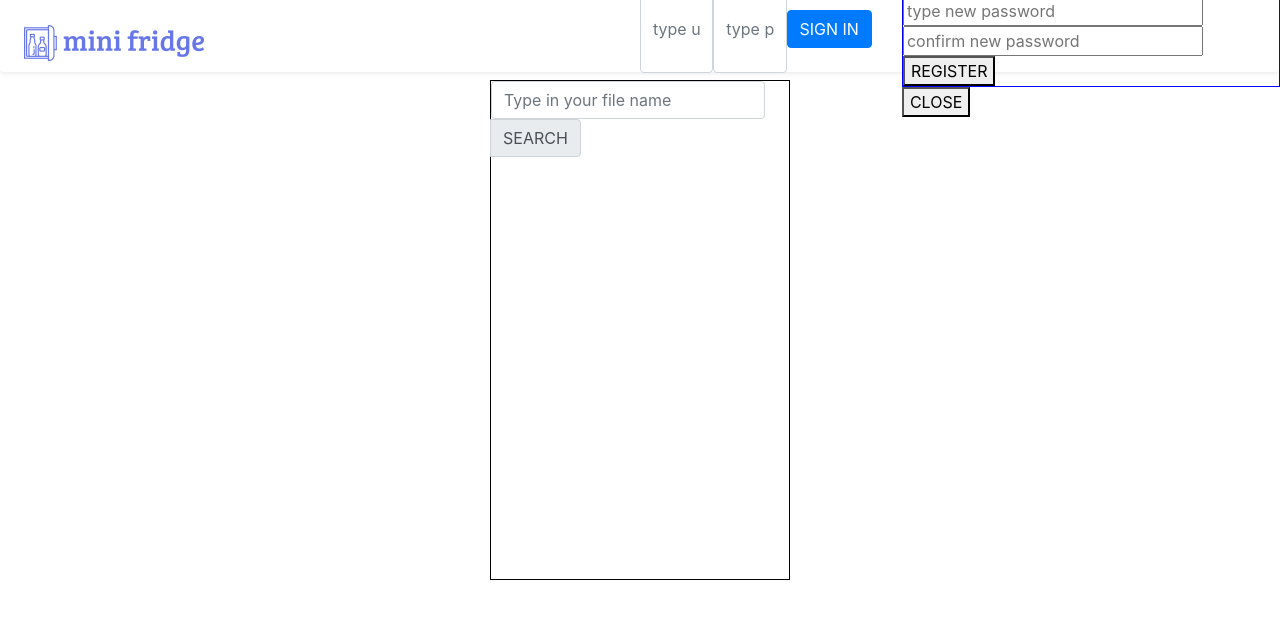
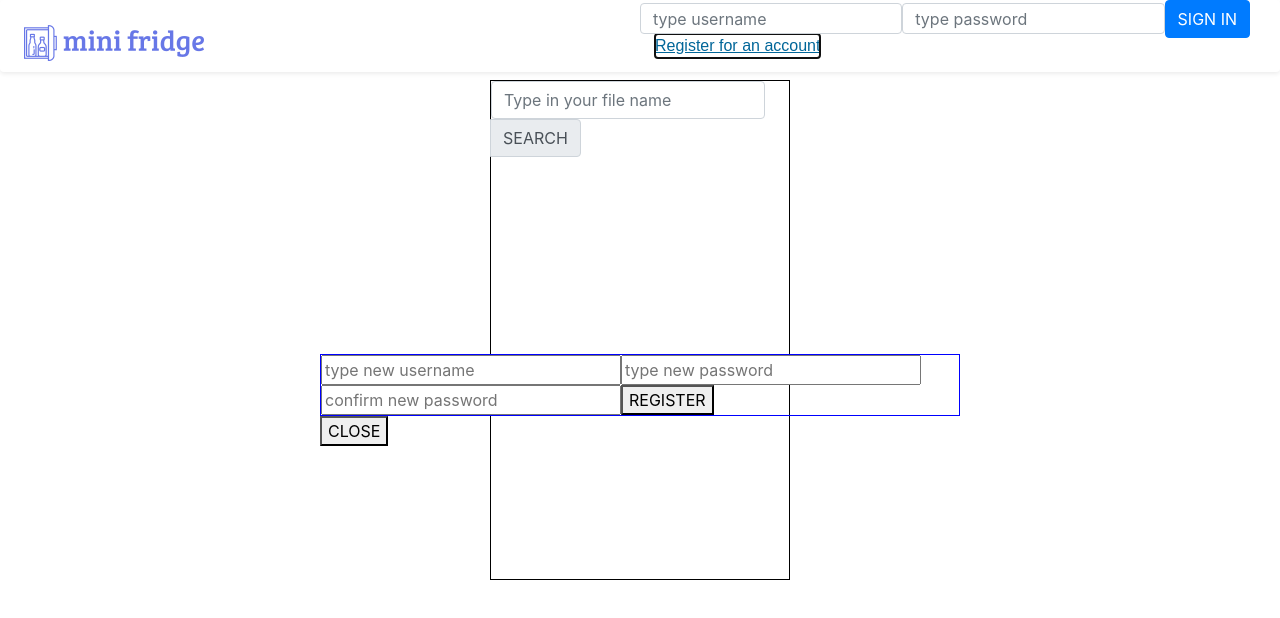
Before and after one commit to hnryzhng/mini-fridge, a React (Create React App) app in the folder client/: page / in a window 1280 px wide. Both pictures are taken after a click on the button "Register for an account". Shown: the top 618 px of the page. Built offline with nearby package versions, Linux system fonts and the light colour scheme.

Commit message:
refactored loginregistermodule logical flow

```diff
--- a/client/src/App.js
+++ b/client/src/App.js
@@ -200,11 +200,38 @@ class SearchFilter extends Component {
 }
 
 class LoginRegisterModule extends Component {
+
+  state = {
+    showRegisterModal: false
+  }
+
+  handleShowRegisterModal = (success) => {
+    // LoginModule <-> LoginRegisterModule <-> RegisterModule
+
+    // Show RegisterModal
+    // click on LoginModule's "Register account" button
+    // LoginModule's this.props.handleShowRegisterModal sends success paramater back to this parent component
+    // if success, change showRegisterModal to true
+    // send this.state.showRegisterModal to RegisterModule to show if true
+
+    // Close RegisterModal
+    // click on close icon in RegisterModule
+    // RegisterModule's this.props.handleShowRegisterModal sends success parameter back to parent
+    // if not success, change showRegisterModal to false
+
+    if (success) {
+      this.setState({ showRegisterModal: true });
+    } else {
+      this.setState({ showRegisterModal: false });
+    }
+
+  }
+
   render() {
     return(
       <>
-        <LoginModule handleLoginModule={ this.props.handleLoginModule } />
-        <RegisterModule handleRegisterModule={ this.props.handleRegisterModule } />
+        <LoginModule handleLoginModule={ this.props.handleLoginModule } handleShowRegisterModal={ this.handleShowRegisterModal } />
+        <RegisterModule handleRegisterModule={ this.props.handleRegisterModule } showRegisterModal={ this.state.showRegisterModal } handleShowRegisterModal={ this.handleShowRegisterModal } />
       </>
     )
   }
@@ -251,6 +278,10 @@ class LoginModule extends Component {
 
   }
 
+  sendToParent = () => {
+    this.props.handleShowRegisterModal(true);
+  }
+
     render() {
       return(
 
@@ -264,6 +295,10 @@ class LoginModule extends Component {
               SIGN IN
             </button>
           </form>
+
+
+          <button type="button" id="register-button" onClick={ this.sendToParent }> Register for an account </button>
+
 
         </div>
 
@@ -326,16 +361,18 @@ class RegisterModule extends Component {
         .catch(err => console.log("registration error:", err));
   }
 
+  sendToParent = () => {
+    this.props.handleShowRegisterModal(false);
+  }
 
   render() {
 
     return(
 
+
     	<div id="register-module-container">
 
-        <button type="button" id="register-button" onClick={ ()=> this.setState({show: true}) }> Register for an account </button>
-
-  			<div id="register-module" style={{ display: this.state.show? 'block' : 'none' }}>
+  			<div id="register-module" style={{ display: this.props.showRegisterModal? 'block' : 'none' }}>
   				<form style={{ border: "1px solid blue"}} onSubmit={ this.register }>
 
   				<input type="text" style={{ width: "300px" }} placeholder="type new username" name="username" onChange= {event=>this.setState({user: event.target.value})} />
@@ -347,9 +384,8 @@ class RegisterModule extends Component {
 
   				</form>
 
-  				<button type="button" id="close-signout-module" onClick={ ()=> this.setState({ show: false })} > CLOSE </button>
+  				<button type="button" id="close-signout-module" onClick={ this.sendToParent } > CLOSE </button>
   			</div>
-
 
       </div>
 
--- a/client/src/styles.css
+++ b/client/src/styles.css
@@ -37,7 +37,10 @@
 }
 
 #register-module {
-
+	position: fixed;
+	top: 50%;
+	left: 50%;
+	transform: translate(-50%, -50%);
 }
 
 #register-button {
@@ -50,10 +53,6 @@
 	color: #069;
 	text-decoration: underline;
 	cursor: pointer;
-}
-
-.modal-backdrop.show {
-	opacity:0;
 }
 
 #upload-file-button {
@@ -85,10 +84,15 @@
 
 .delete-icon {
 	width: 30px;
-	border: 1px solid black;
+	//border: 1px solid black;
 }
 
 .download-icon {
 	width: 30px;
-	border: 1px solid black;
+	//border: 1px solid black;
 }
+
+
+.opaque {
+	opacity: 0.8;
+}
```
